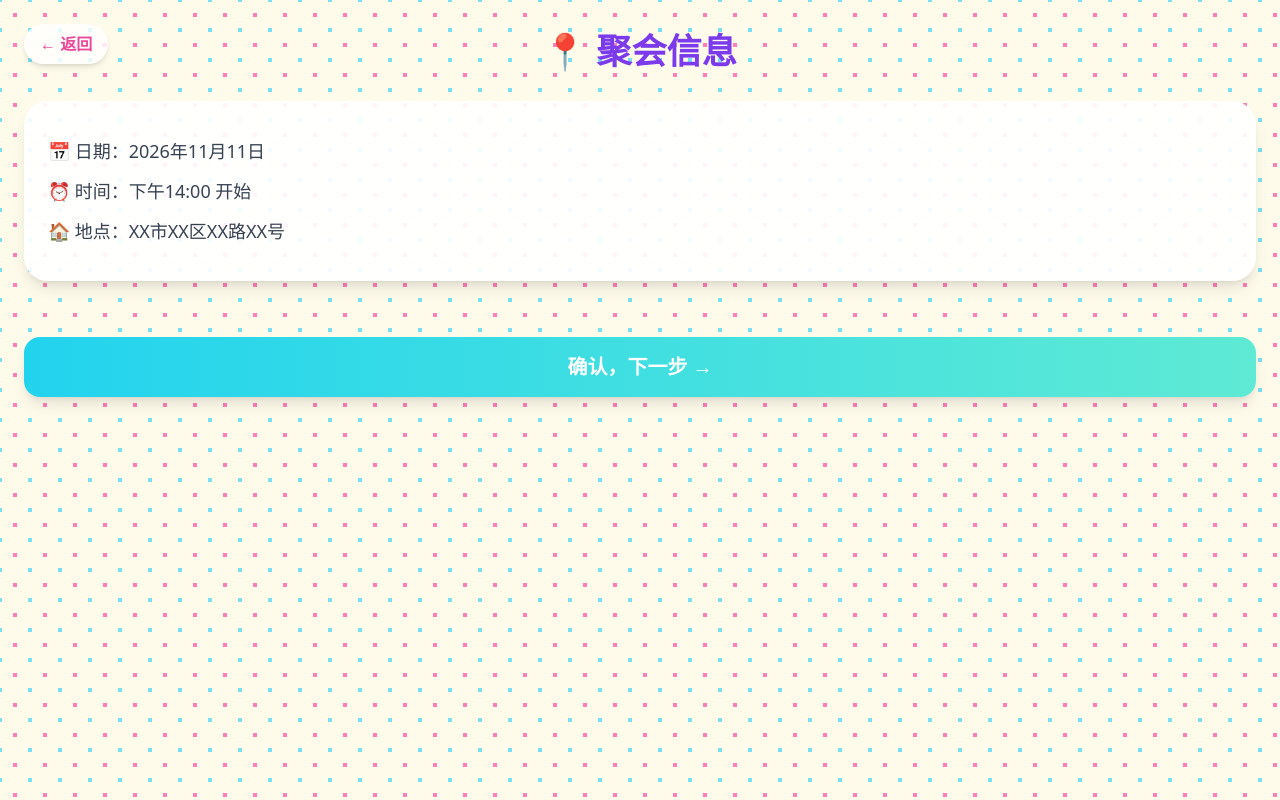
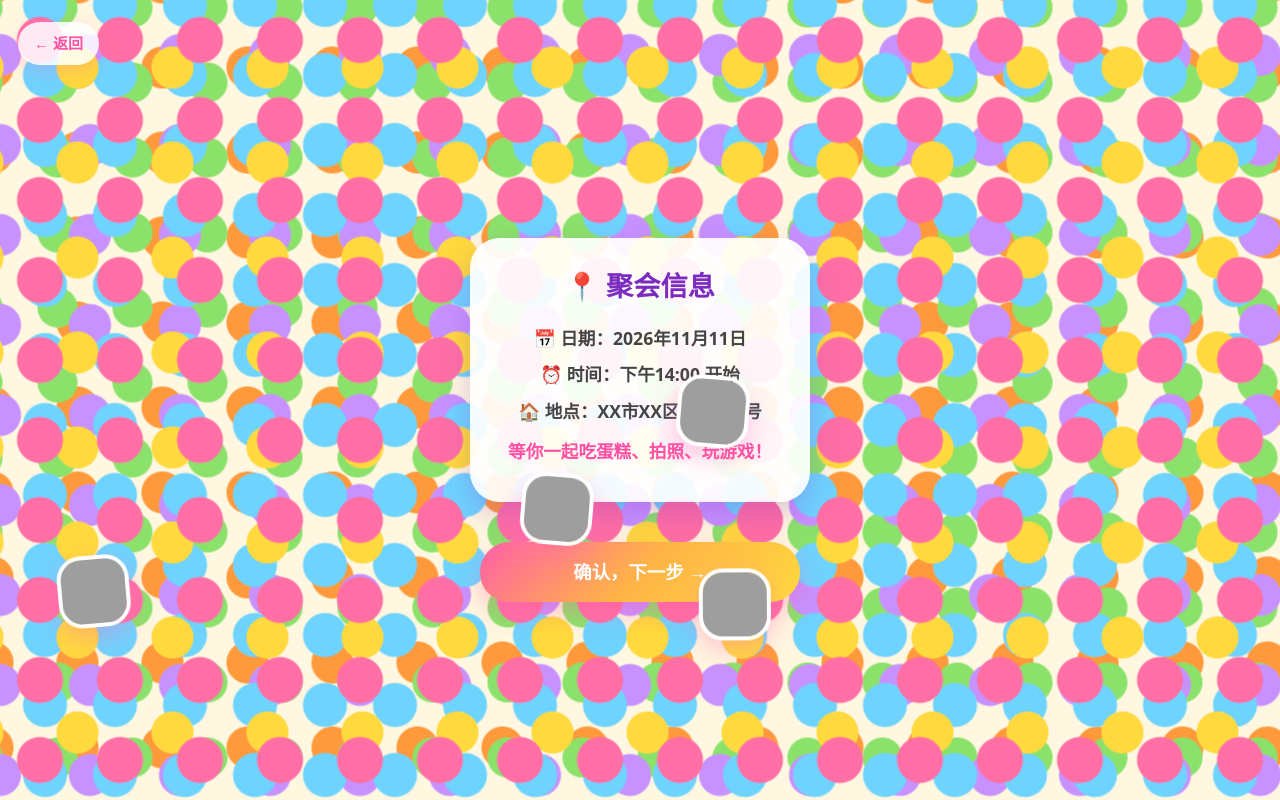
Before and after one commit to quleyao2580/welcomemybirthdayparty, a plain HTML site: page index.html in a window 1280 px wide. Both pictures are taken after a click on the button "确认，继续查看 →". Drawn offline with nearby package versions, Linux system fonts and the light colour scheme; grey boxes are pictures that could not be loaded.

Commit message:
Revamp birthday invitation HTML and styles
Updated the HTML structure and styles for a birthday party invitation page, including new sections for event details and participation options.

```diff
--- a/index.html
+++ b/index.html
@@ -1,142 +1,375 @@
 <!DOCTYPE html>
 <html lang="zh-CN">
 <head>
-  <meta charset="UTF-8">
-  <meta name="viewport" content="width=device-width, initial-scale=1.0">
-  <title>生日派对邀请函</title>
+  <meta charset="UTF-8" />
+  <meta name="viewport" content="width=device-width, initial-scale=1.0, maximum-scale=1.0, user-scalable=no" />
+  <title>曲乐瑶的24大寿派对 🎂</title>
   <script src="https://cdn.tailwindcss.com"></script>
   <style>
-    /* 多巴胺波点背景 */
+    * {
+      box-sizing: border-box;
+    }
+
+    body {
+      margin: 0;
+      font-family: "PingFang SC", "Microsoft YaHei", system-ui, sans-serif;
+      overflow: hidden;
+    }
+
+    /* 更大、更稀疏、更多彩的波点背景 */
     .polka-bg {
-      background-image: radial-gradient(#ff7eb9 10%, transparent 11%),
-        radial-gradient(#7bdff2 10%, transparent 11%);
-      background-size: 30px 30px;
-      background-position: 0 0, 15px 15px;
-      background-color: #fffbeb;
+      background-color: #fff7e0;
+      background-image:
+        radial-gradient(#ff6fa5 22px 22px, transparent 24px),
+        radial-gradient(#ffd93d 20px 20px, transparent 22px),
+        radial-gradient(#6fd3ff 21px 21px, transparent 23px),
+        radial-gradient(#c792ff 20px 20px, transparent 22px),
+        radial-gradient(#8be26a 19px 19px, transparent 21px),
+        radial-gradient(#ff9a3c 20px 20px, transparent 22px);
+      background-size: 80px 80px, 95px 95px, 70px 70px, 90px 90px, 75px 75px, 85px 85px;
+      background-position: 0 0, 30px 20px, 10px 40px, 45px 10px, 20px 45px, 35px 25px;
     }
-    /* 照片旋转动画 */
-    @keyframes rotate-float {
-      0% { transform: rotate(-4deg); }
-      50% { transform: rotate(4deg); }
-      100% { transform: rotate(-4deg); }
-    }
-    .photo-rotate {
-      animation: rotate-float 3s ease-in-out infinite;
-    }
-    /* 页面动画 */
+
+    /* 页面容器 */
     .page {
       display: none;
-      animation: fadeIn 0.4s ease-out;
+      flex-direction: column;
+      align-items: center;
+      justify-content: center;
+      text-align: center;
+      width: 100%;
+      min-height: 100vh;
+      padding: 80px 24px 40px;
+      animation: fadeIn 0.45s ease-out;
+      position: relative;
+      z-index: 1;
     }
+
     .page.active {
       display: flex;
     }
+
     @keyframes fadeIn {
-      from { opacity: 0; transform: translateX(20px); }
-      to { opacity: 1; transform: translateX(0); }
+      from {
+        opacity: 0;
+        transform: translateX(24px);
+      }
+      to {
+        opacity: 1;
+        transform: translateX(0);
+      }
     }
-    /* 可爱按钮动画 */
-    .btn-bounce:active {
+
+    /* 返回按钮 */
+    .back-btn {
+      position: absolute;
+      top: 22px;
+      left: 18px;
+      z-index: 50;
+      background: rgba(255, 255, 255, 0.85);
+      color: #ff4fa3;
+      border-radius: 999px;
+      padding: 10px 16px;
+      font-weight: 800;
+      font-size: 15px;
+      box-shadow: 0 6px 18px rgba(255, 105, 180, 0.25);
+      border: none;
+      cursor: pointer;
+    }
+
+    .back-btn.hidden {
+      display: none;
+    }
+
+    /* 首页标题 */
+    .home-title {
+      font-size: clamp(2rem, 7vw, 2.6rem);
+      font-weight: 900;
+      color: #ff2d7a;
+      text-shadow:
+        3px 3px 0 #ffd93d,
+        6px 6px 0 #6fd3ff;
+      letter-spacing: 1px;
+      z-index: 10;
+    }
+
+    .home-subtitle {
+      margin-top: 14px;
+      font-size: 1.05rem;
+      color: #7b2cbf;
+      font-weight: 700;
+      z-index: 10;
+    }
+
+    /* 按钮 */
+    .btn-primary {
+      margin-top: 40px;
+      width: min(320px, 86%);
+      background: linear-gradient(135deg, #ff5fa8, #ffb347, #ffd93d);
+      color: white;
+      border: none;
+      padding: 16px 22px;
+      border-radius: 999px;
+      font-size: 1.15rem;
+      font-weight: 800;
+      box-shadow: 0 10px 24px rgba(255, 90, 160, 0.35);
+      cursor: pointer;
+      z-index: 10;
+    }
+
+    .btn-primary:active {
+      transform: scale(0.96);
+    }
+
+    /* 漂浮图片容器 */
+    .floating-photos {
+      position: absolute;
+      inset: 0;
+      width: 100%;
+      height: 100%;
+      pointer-events: none;
+      z-index: 2;
+      overflow: hidden;
+    }
+
+    .float-photo {
+      position: absolute;
+      width: 72px;
+      height: 72px;
+      border-radius: 24px;
+      border: 4px solid white;
+      box-shadow: 0 10px 24px rgba(255, 105, 180, 0.35);
+      object-fit: cover;
+      animation: floatAround linear infinite;
+    }
+
+    @keyframes floatAround {
+      0% {
+        transform: translate(0, 0) rotate(var(--r, 0deg));
+      }
+      25% {
+        transform: translate(var(--dx1, 20px), var(--dy1, -25px)) rotate(var(--r1, 6deg));
+      }
+      50% {
+        transform: translate(var(--dx2, -18px), var(--dy2, 18px)) rotate(var(--r2, -5deg));
+      }
+      75% {
+        transform: translate(var(--dx3, 22px), var(--dy3, 22px)) rotate(var(--r3, 4deg));
+      }
+      100% {
+        transform: translate(0, 0) rotate(var(--r, 0deg));
+      }
+    }
+
+    /* 装饰 emoji */
+    .emoji-deco {
+      position: absolute;
+      font-size: 28px;
+      z-index: 3;
+      animation: gentleMove 4s ease-in-out infinite;
+      pointer-events: none;
+    }
+
+    @keyframes gentleMove {
+      0%, 100% { transform: translateY(0); }
+      50% { transform: translateY(-10px); }
+    }
+
+    /* 信息卡片 */
+    .info-card {
+      background: rgba(255, 255, 255, 0.92);
+      border-radius: 30px;
+      padding: 28px 24px;
+      width: min(340px, 86%);
+      box-shadow: 0 12px 30px rgba(123, 44, 191, 0.25);
+      text-align: center;
+      z-index: 10;
+    }
+
+    .info-card h2 {
+      font-size: 1.7rem;
+      color: #7b2cbf;
+      font-weight: 900;
+      margin-bottom: 18px;
+    }
+
+    .info-card p {
+      font-size: 1.1rem;
+      color: #444;
+      margin: 10px 0;
+      font-weight: 600;
+    }
+
+    /* 选择按钮区 */
+    .choice-buttons {
+      display: flex;
+      flex-direction: column;
+      gap: 16px;
+      width: min(320px, 86%);
+      margin-top: 10px;
+      z-index: 10;
+    }
+
+    .choice-btn {
+      border: none;
+      border-radius: 999px;
+      padding: 16px 18px;
+      font-size: 1.1rem;
+      font-weight: 800;
+      color: white;
+      cursor: pointer;
+      box-shadow: 0 10px 24px rgba(255, 105, 180, 0.3);
+    }
+
+    .choice-btn.yes {
+      background: linear-gradient(135deg, #4ade80, #38bdf8);
+    }
+
+    .choice-btn.no {
+      background: linear-gradient(135deg, #a78bfa, #f472b6);
+    }
+
+    .choice-btn:active {
       transform: scale(0.96);
     }
   </style>
 </head>
-<body class="polka-bg min-h-screen overflow-hidden">
-  <div class="relative w-full min-h-screen flex flex-col justify-between p-6">
-    <!-- 返回按钮 -->
-    <button id="backBtn" class="absolute top-6 left-6 z-50 bg-white/80 rounded-full px-4 py-2 font-bold text-pink-500 shadow-md hidden">
-      ← 返回
+
+<body class="polka-bg">
+
+  <!-- 返回按钮 -->
+  <button class="back-btn hidden" id="backBtn">← 返回</button>
+
+  <!-- 漂浮图片层 -->
+  <div class="floating-photos" id="floatingPhotos"></div>
+
+  <!-- 首页 -->
+  <section class="page active" id="page1">
+    <h1 class="home-title">🎂 欢迎来到曲乐瑶的24大寿party 🥳</h1>
+    <p class="home-subtitle">期待和你一起，把这一天变成甜甜的彩色回忆 ✨</p>
+
+    <button class="btn-primary" onclick="nextPage()">
+      确认，继续查看 →
     </button>
+  </section>
 
-    <!-- Page1 欢迎首页 -->
-    <div id="page1" class="page active flex-col items-center justify-center gap-6">
-      <h1 class="text-[clamp(2rem,8vw,3rem)] font-black text-pink-600 text-center">
-        🎂 生日派对邀请 🥳
-      </h1>
-      <!-- 替换src为你的照片链接 -->
-      <img
-        src="https://picsum.photos/id/237/300/300"
-        alt="个人照片"
-        class="photo-rotate w-64 h-64 object-cover rounded-3xl shadow-xl border-4 border-white"
-      >
-      <p class="text-lg text-fuchsia-700 font-medium text-center">
-        很高兴邀请你来参加我的生日聚会✨
-      </p>
-      <div class="mt-8 w-full">
-        <button class="btn-bounce w-full bg-gradient-to-r from-pink-400 to-orange-300 text-white py-4 rounded-2xl text-xl font-bold shadow-lg" onclick="nextPage()">
-          确认，继续查看 →
-        </button>
-      </div>
+  <!-- 时间地点页 -->
+  <section class="page" id="page2">
+    <div class="info-card">
+      <h2>📍 聚会信息</h2>
+      <p>📅 日期：2026年11月11日</p>
+      <p>⏰ 时间：下午14:00 开始</p>
+      <p>🏠 地点：XX市XX区XX路XX号</p>
+      <p style="margin-top:14px;color:#ff4fa3;">等你一起吃蛋糕、拍照、玩游戏！</p>
     </div>
 
-    <!-- Page2 时间地点页 -->
-    <div id="page2" class="page flex-col items-center justify-center gap-6">
-      <h2 class="text-[clamp(1.6rem,6vw,2.2rem)] font-black text-violet-600 text-center">
-        📍 聚会信息
-      </h2>
-      <div class="bg-white/90 rounded-3xl p-6 shadow-lg w-full">
-        <p class="text-lg text-gray-700 my-3">📅 日期：2026年11月11日</p>
-        <p class="text-lg text-gray-700 my-3">⏰ 时间：下午14:00 开始</p>
-        <p class="text-lg text-gray-700 my-3">🏠 地点：XX市XX区XX路XX号</p>
-      </div>
-      <div class="mt-8 w-full">
-        <button class="btn-bounce w-full bg-gradient-to-r from-cyan-400 to-teal-300 text-white py-4 rounded-2xl text-xl font-bold shadow-lg" onclick="nextPage()">
-          确认，下一步 →
-        </button>
-      </div>
+    <button class="btn-primary" onclick="nextPage()">
+      确认，下一步 →
+    </button>
+  </section>
+
+  <!-- 是否参加页 -->
+  <section class="page" id="page3">
+    <div class="info-card" style="margin-bottom:12px;">
+      <h2>🎉 你可以来吗？</h2>
+      <p>请选择你的出席状态</p>
     </div>
 
-    <!-- Page3 是否参加 -->
-    <div id="page3" class="page flex-col items-center justify-center gap-6">
-      <h2 class="text-[clamp(1.6rem,6vw,2.2rem)] font-black text-rose-600 text-center">
-        🎉 你可以来吗？
-      </h2>
-      <div class="w-full flex flex-col gap-4">
-        <button class="btn-bounce bg-gradient-to-r from-green-400 to-emerald-300 text-white py-4 rounded-2xl text-xl font-bold shadow-lg" onclick="selectJoin()">✅ 我会参加！</button>
-        <button class="btn-bounce bg-gradient-to-r from-gray-400 to-slate-300 text-white py-4 rounded-2xl text-xl font-bold shadow-lg" onclick="selectNoJoin()">❌ 很遗憾无法到场</button>
-      </div>
+    <div class="choice-buttons">
+      <button class="choice-btn yes" onclick="selectJoin()">✅ 我会参加！</button>
+      <button class="choice-btn no" onclick="selectNoJoin()">❌ 很遗憾无法到场</button>
     </div>
-
-  </div>
+  </section>
 
   <script>
     const totalPage = 3;
     let currentPage = 1;
-    const backBtn = document.getElementById('backBtn');
+    const backBtn = document.getElementById("backBtn");
 
+    // 首页漂浮图片生成
+    function initFloatingPhotos() {
+      const container = document.getElementById("floatingPhotos");
+      container.innerHTML = "";
+
+      const imgCount = 4;
+      const imgUrls = [
+        "https://picsum.photos/id/1025/200/200",
+        "https://picsum.photos/id/1062/200/200",
+        "https://picsum.photos/id/1074/200/200",
+        "https://picsum.photos/id/1084/200/200"
+      ];
+
+      for (let i = 0; i < imgCount; i++) {
+        const img = document.createElement("img");
+        img.src = imgUrls[i];
+        img.className = "float-photo";
+        img.alt = "photo";
+
+        // 随机初始位置，避开中间文字区域
+        const left = Math.random() * 70 + 5 + "%";
+        const top = Math.random() * 60 + 15 + "%";
+        img.style.left = left;
+        img.style.top = top;
+
+        // 随机漂浮参数
+        const dx1 = (Math.random() * 40 - 20);
+        const dy1 = (Math.random() * 40 - 20);
+        const dx2 = (Math.random() * 40 - 20);
+        const dy2 = (Math.random() * 40 - 20);
+        const dx3 = (Math.random() * 40 - 20);
+        const dy3 = (Math.random() * 40 - 20);
+        const duration = 10 + Math.random() * 8;
+        const delay = Math.random() * 4;
+
+        img.style.setProperty("--dx1", dx1 + "px");
+        img.style.setProperty("--dy1", dy1 + "px");
+        img.style.setProperty("--dx2", dx2 + "px");
+        img.style.setProperty("--dy2", dy2 + "px");
+        img.style.setProperty("--dx3", dx3 + "px");
+        img.style.setProperty("--dy3", dy3 + "px");
+        img.style.animationDuration = duration + "s";
+        img.style.animationDelay = delay + "s";
+
+        container.appendChild(img);
+      }
+    }
+
+    // 页面渲染
     function renderPage() {
-      // 隐藏所有页面
-      document.querySelectorAll('.page').forEach(p => p.classList.remove('active'));
-      // 显示当前页
-      document.getElementById(`page${currentPage}`).classList.add('active');
-      // 返回按钮：第1页隐藏，其余显示
-      if(currentPage === 1) {
-        backBtn.classList.add('hidden');
+      document.querySelectorAll(".page").forEach(p => p.classList.remove("active"));
+      document.getElementById("page" + currentPage).classList.add("active");
+
+      if (currentPage === 1) {
+        backBtn.classList.add("hidden");
       } else {
-        backBtn.classList.remove('hidden');
+        backBtn.classList.remove("hidden");
       }
     }
 
     function nextPage() {
-      if(currentPage < totalPage) {
+      if (currentPage < totalPage) {
         currentPage++;
         renderPage();
       }
     }
+
     function prevPage() {
-      if(currentPage > 1) {
+      if (currentPage > 1) {
         currentPage--;
         renderPage();
       }
     }
-    // 参加：跳后面表单；不参加：跳结束页（demo里alert示意）
+
     function selectJoin() {
-      alert("🎉 太棒啦！接下来会进入主题选择页面（正式版添加）");
+      alert("🎉 太棒啦！正式版会进入主题选择页面。");
     }
+
     function selectNoJoin() {
-      alert("🥺 收到你的回复，期待下次见面！（正式版直接跳转结束感谢页）");
+      alert("🥺 收到你的回复，期待下次见面！正式版会直接跳转到结束感谢页。");
     }
-    backBtn.onclick = prevPage;
+
+    backBtn.addEventListener("click", prevPage);
+    initFloatingPhotos();
   </script>
 </body>
 </html>
```
